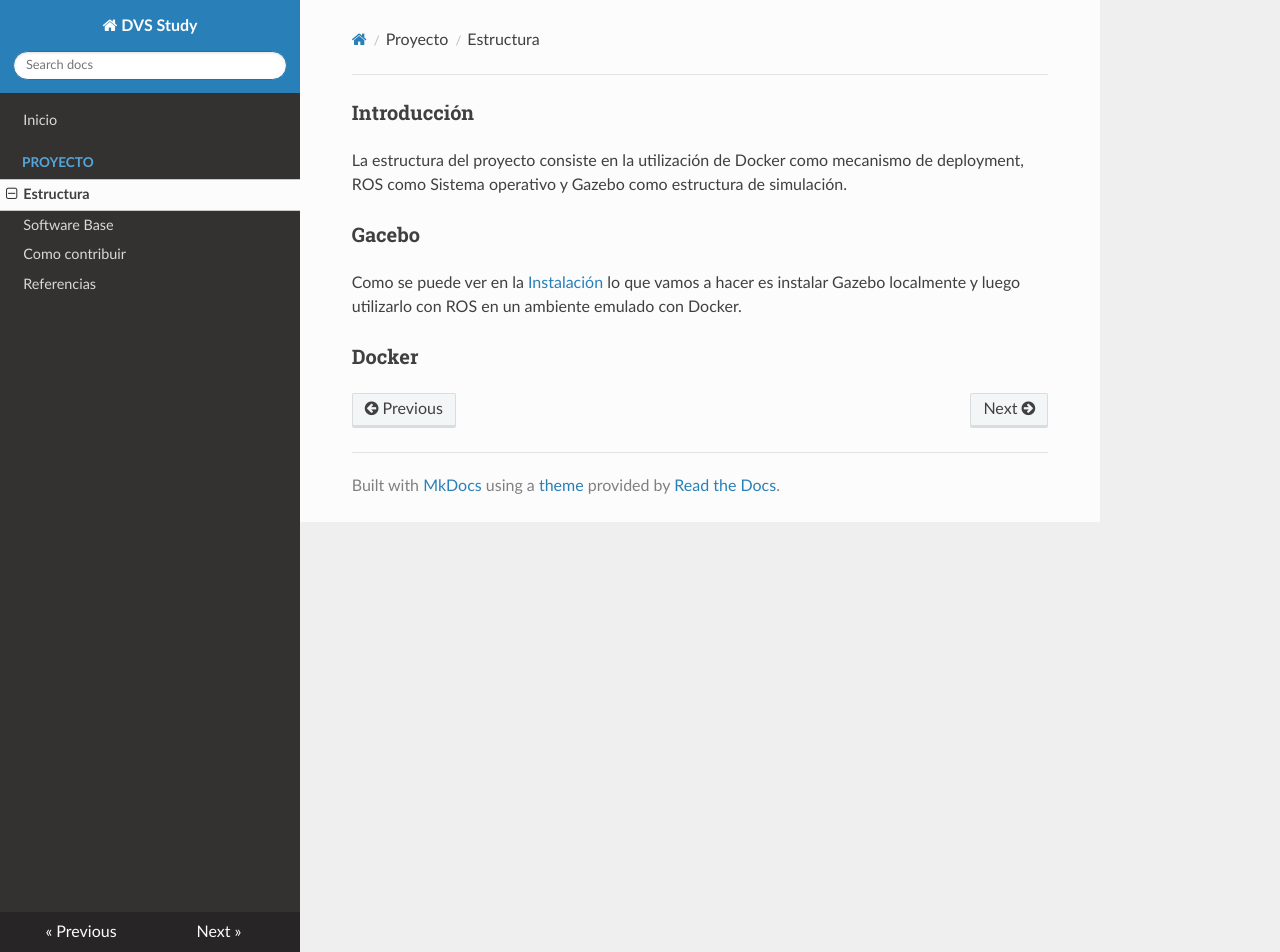
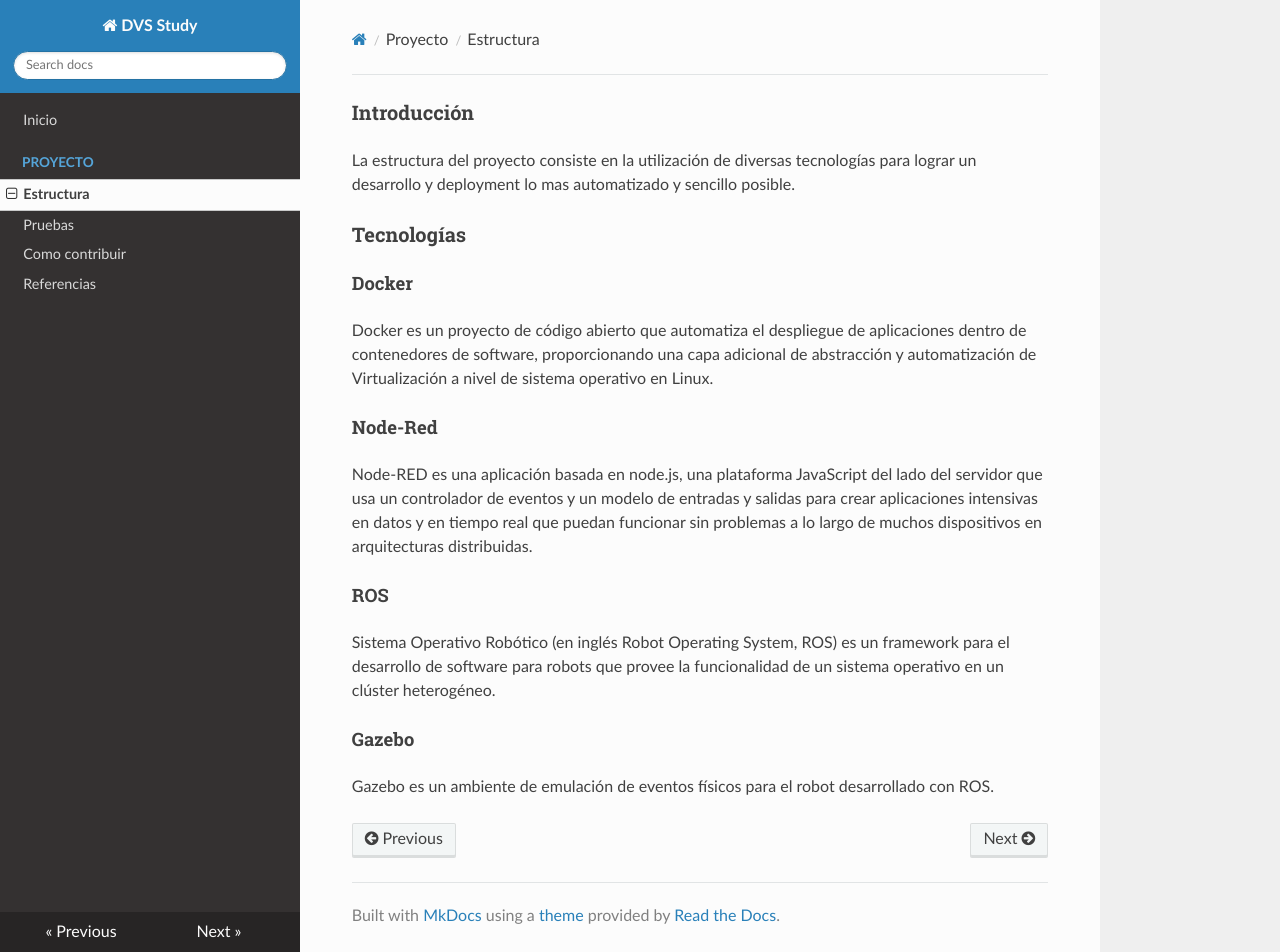
Before and after one commit to cocheok/dvs_study, an MkDocs documentation site: the page built from docs/project/structure.md, in a window 1280 px wide and 952 px high. Built offline with MkDocs 1.6.1, drawn with Linux system fonts in a browser that asks for light colours; nearby versions of some CDN libraries; old or Windows-style settings are respelled for this version of MkDocs.

Commit message:
modificacion docs

```diff
--- a/docs/project/structure.md
+++ b/docs/project/structure.md
@@ -1,10 +1,23 @@
 ### Introducción
 
-La estructura del proyecto consiste en la utilización de Docker como mecanismo de deployment, ROS como Sistema operativo y Gazebo como estructura de simulación.
+La estructura del proyecto consiste en la utilización de diversas tecnologías para lograr un desarrollo y deployment lo mas automatizado y sencillo posible.
 
-### Gacebo
 
-   Como se puede ver en la [Instalación](https://wiki.debian.org/DebianScience/Robotics/ROS) lo que vamos a hacer es instalar Gazebo localmente
-   y luego utilizarlo con ROS en un ambiente emulado con Docker.
+### Tecnologías
 
-### Docker
+
+#### Docker
+
+   Docker es un proyecto de código abierto que automatiza el despliegue de aplicaciones dentro de contenedores de software, proporcionando una capa adicional de abstracción y automatización de Virtualización a nivel de sistema operativo en Linux.
+
+#### Node-Red
+
+   Node-RED es una aplicación basada en node.js, una plataforma JavaScript del lado del servidor que usa un controlador de eventos y un modelo de entradas y salidas para crear aplicaciones intensivas en datos y en tiempo real que puedan funcionar sin problemas a lo largo de muchos dispositivos en arquitecturas distribuidas.
+
+#### ROS
+
+   Sistema Operativo Robótico (en inglés Robot Operating System, ROS) es un framework para el desarrollo de software para robots que provee la funcionalidad de un sistema operativo en un clúster heterogéneo.
+
+#### Gazebo
+
+   Gazebo es un ambiente de emulación de eventos físicos para el robot desarrollado con ROS.
--- a/mkdocs.yml
+++ b/mkdocs.yml
@@ -3,7 +3,7 @@ pages:
 - Inicio: 'index.md'
 - Proyecto:
     - 'Estructura': 'project/structure.md'
-    - 'Software Base': 'project/base.md'
+    - 'Pruebas': 'project/base.md'
     - 'Como contribuir': 'project/contribute.md'
 - Referencias: 'references.md'
 
```
Also changed, not shown: docs/docs/intro.md (deleted, +0 -4 lines), docs/index.md (+1 -7 lines), docs/project/base.md (+13 -2 lines), docs/project/general-flow.jpg (added), 1 other file.
